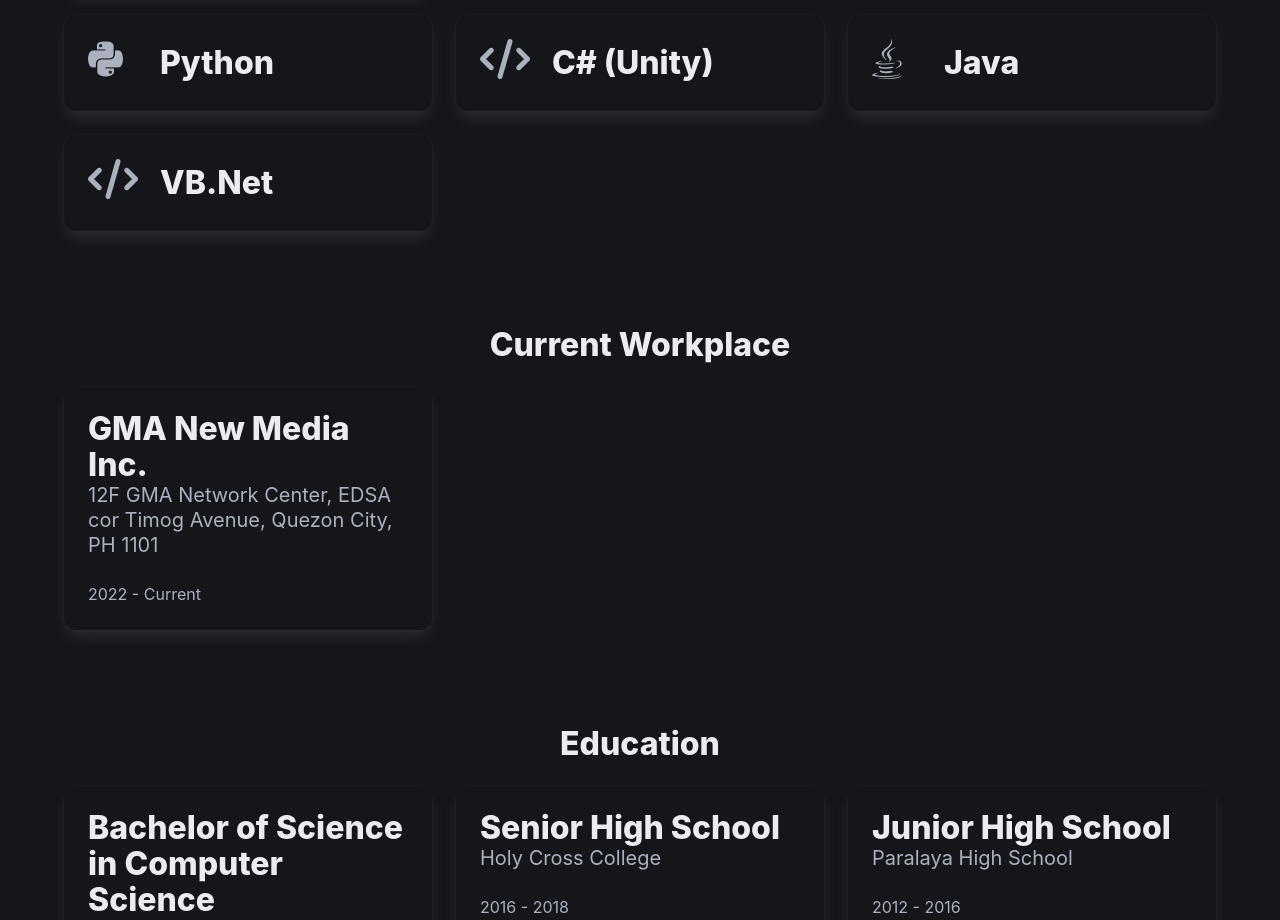
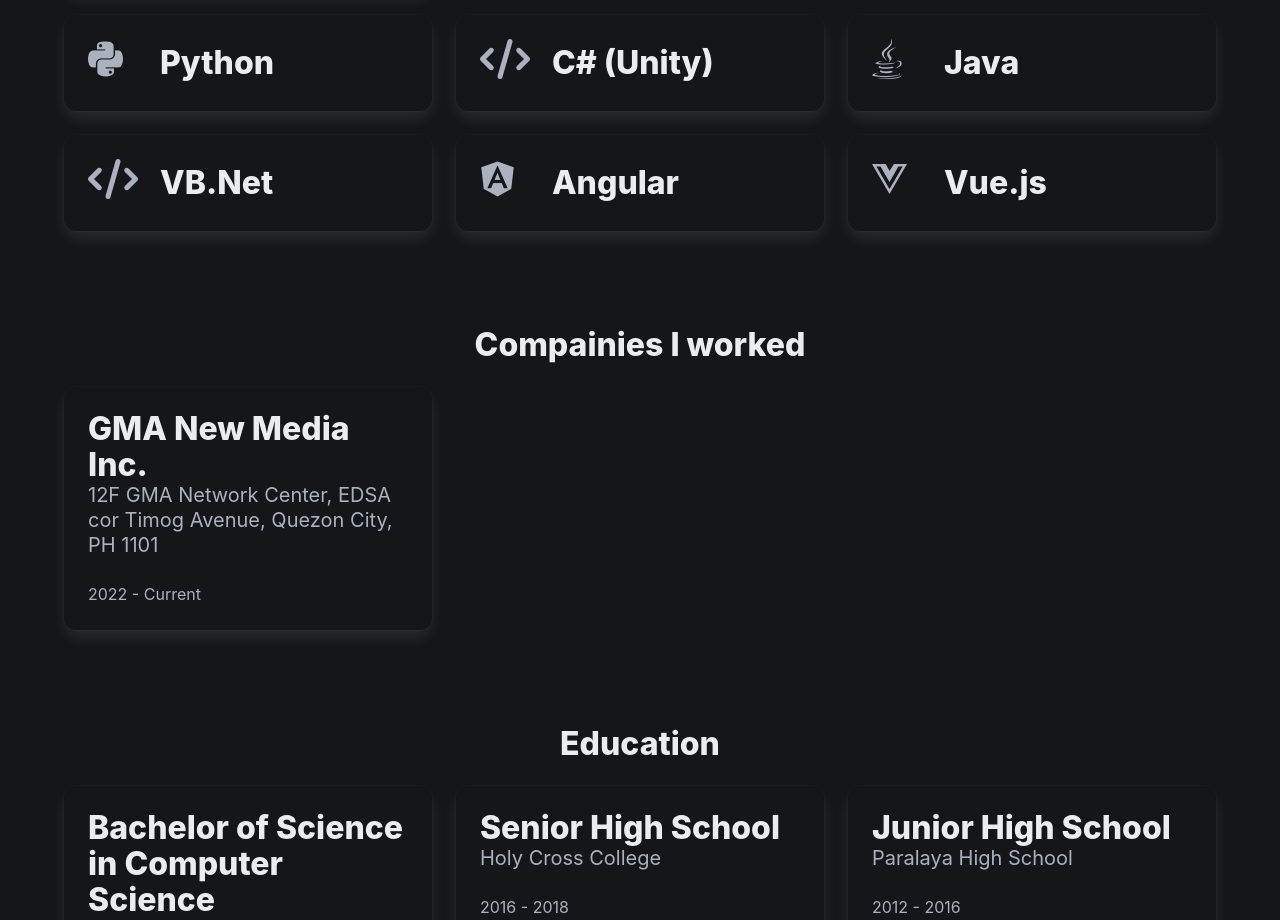
Before and after one commit to setsunafjustin00208/my-developer-portfolio, a Vue app: page / in a window 1280 px wide. Shown: the part 1820-2740 px from the top of the page. Built offline with nearby package versions, Linux system fonts and the light colour scheme.

Commit message:
build: modified skills

```diff
--- a/src/App.vue
+++ b/src/App.vue
@@ -76,7 +76,7 @@
 
     <section class="section" data-aos="fade-up">
       <div class="container">
-        <h3 class="title has-text-centered">Current Workplace</h3>
+        <h3 class="title has-text-centered">Compainies I worked</h3>
         <div class="columns is-multiline">
           <div class="column is-full-mobile is-one-third-tablet" v-for="workplace in workplaceList" :key="workplace.id">
             <div class="card">
@@ -171,7 +171,9 @@
         { name: 'Python', icon: 'fab fa-python' },
         { name: 'C# (Unity)', icon: 'fas fa-code' },
         { name: 'Java', icon: 'fab fa-java' },
-        { name: 'VB.Net', icon: 'fas fa-code' }
+        { name: 'VB.Net', icon: 'fas fa-code' },
+        { name: 'Angular', icon: 'fab fa-angular' },
+        { name: 'Vue.js', icon: 'fab fa-vuejs' }
       ],
       hobbies: [
         { name: 'Plastic model building', icon: 'build' },
```
